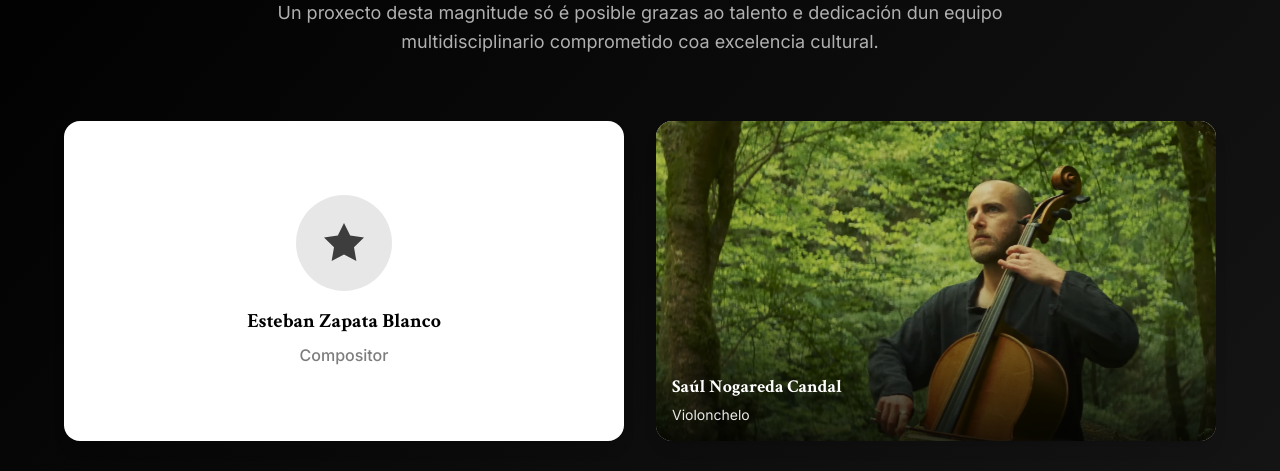
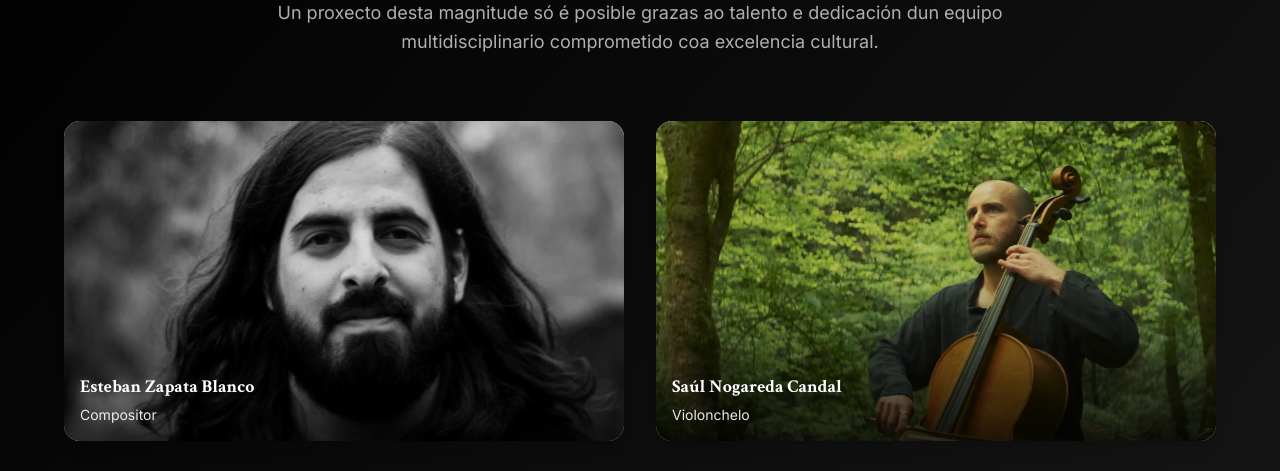
Before and after one commit to ruralhackers/un-chelo-catro-historias, a React (Vite) app: page / in a window 1280 px wide. Shown: the part 4420-4891 px from the top of the page. Built offline with nearby package versions, Linux system fonts and the light colour scheme; a web font is replaced by a local one.

Commit message:
Add Esteban Zapata image and update collaboration data with image reference in stories.ts

```diff
--- a/src/data/stories.ts
+++ b/src/data/stories.ts
@@ -151,7 +151,8 @@ export const collaborations: Collaboration[] = [
       es: 'Es un compositor gallego nacido en Arteixo en 1992, con un lenguaje compositivo influenciado por el folclore y la música culta. Inició sus estudios en el Conservatorio de La Coruña en 2012, graduándose con honores en 2016. Posteriormente, tuvo la oportunidad de continuar sus estudios en la HKU Utrecht Conservatorium, donde realiza el Máster "Music as a path of life" centrado en composición contemporánea.',
       en: 'He is a Galician composer born in Arteixo in 1992, with a compositional language influenced by folklore and classical music. He began his studies at the Conservatory of La Coruña in 2012, graduating with honors in 2016. Subsequently, he had the opportunity to continue his studies at the HKU Utrecht Conservatorium, where he is pursuing the Master\'s degree "Music as a path of life" focused on contemporary composition.'
     },
-    website: 'https://www.instagram.com/este_s/?hl=es'
+    website: 'https://www.instagram.com/este_s/?hl=es',
+    image: '/images/esteban-zapata.jpg'
   },
   {
     name: 'Saúl Nogareda Candal',
```
Also changed, not shown: public/images/esteban-zapata.jpg (added).
